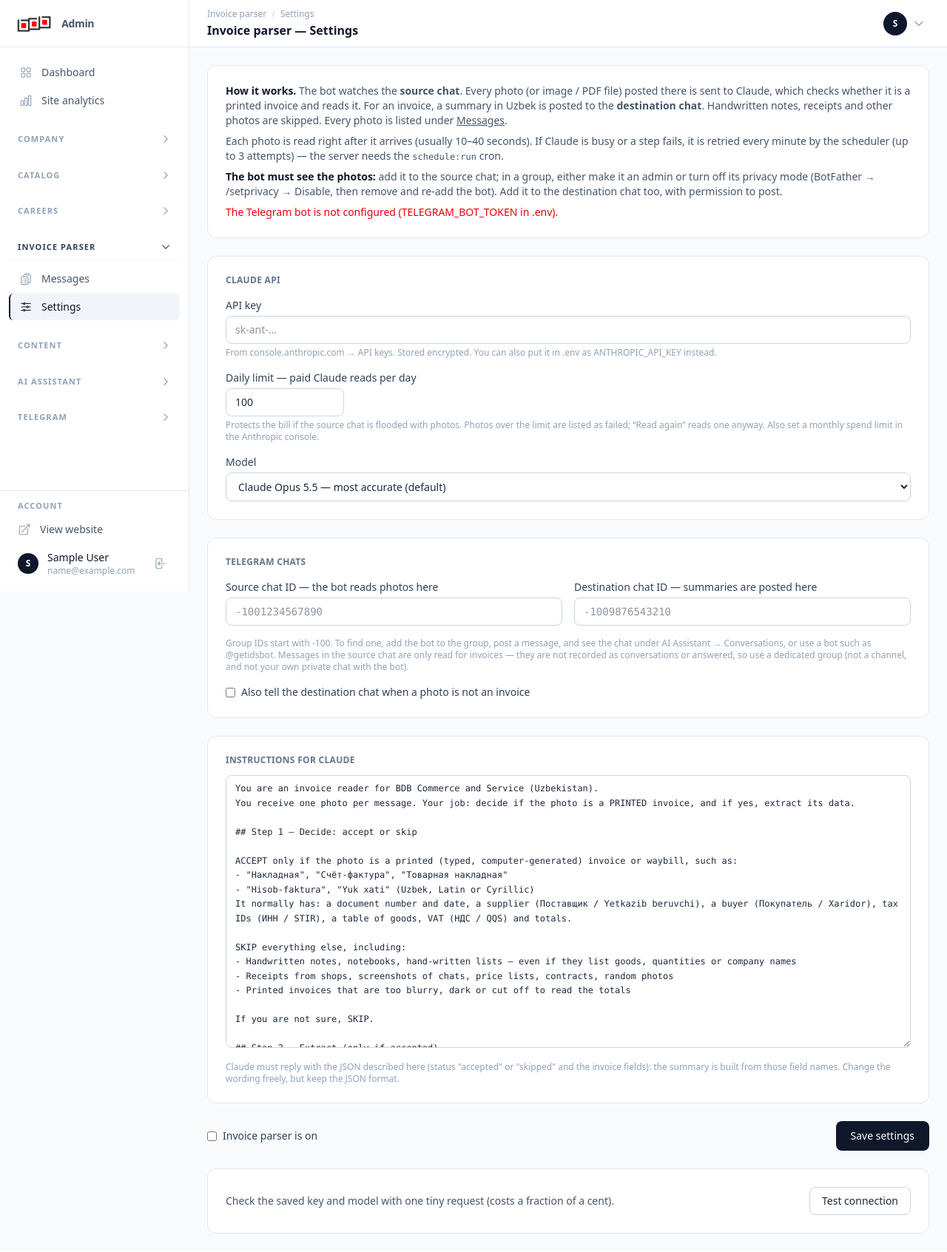
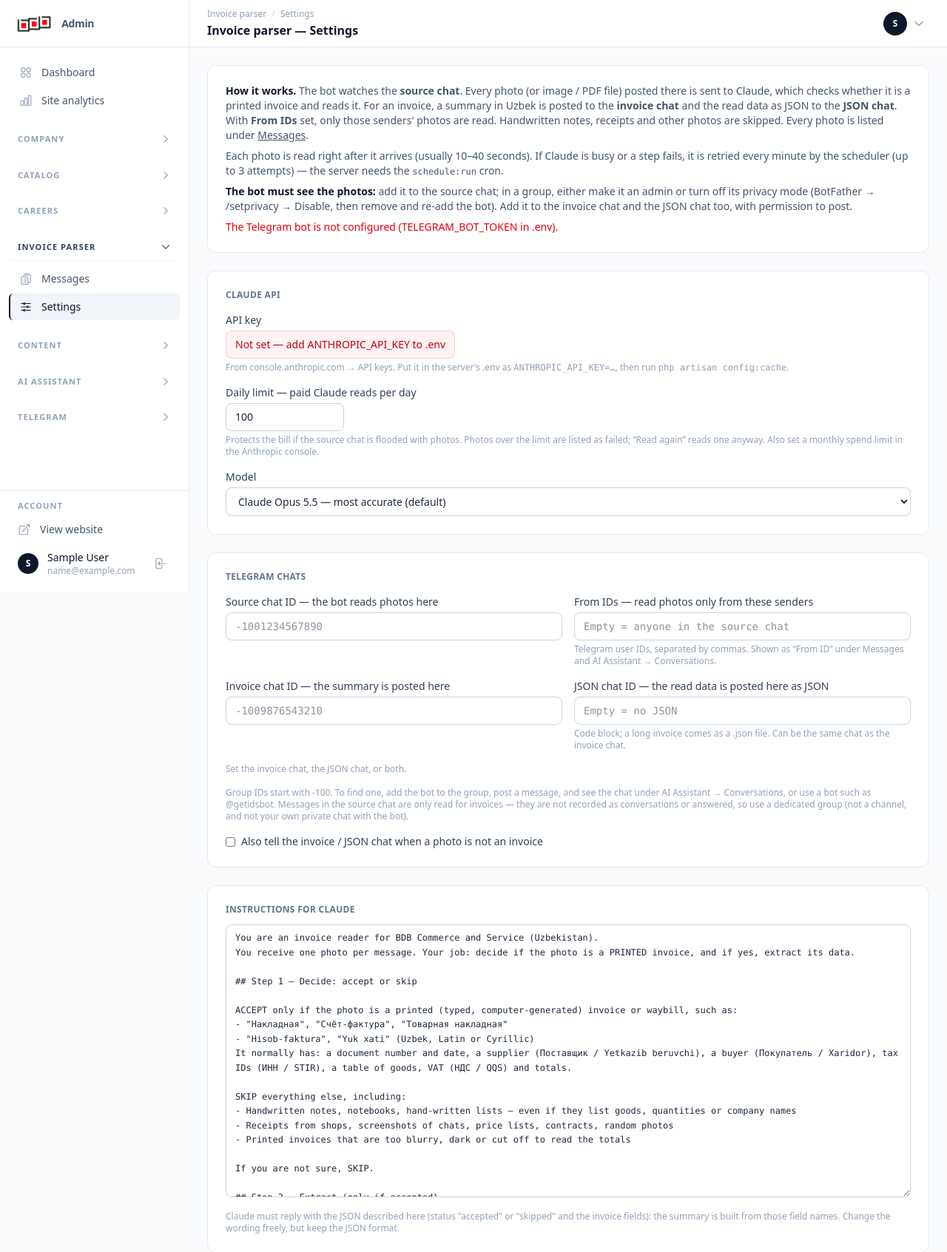
Before and after one commit to bdbcommerce/bdb, a Laravel app: page /admin/invoice-parser/settings in a window 1280 px wide. Shown: the top 1693 px of the page at 74% size. Before the commit the page ends 1668 px from the top, so only its background shows below. Run offline with Laravel 12, Linux system fonts and the light colour scheme; the visitor is signed in with stand-in values (Sample User, id 1); data that the repository does not hold is empty; style sheets or scripts are compiled from the project's sources; parts of the project's set-up code (start-up, migrations or seed data) failed here and were passed over; some libraries are stand-ins or nearby versions.

Commit message:
Invoice parser: From IDs filter, JSON result chat, Claude key from .env
- From IDs (optional): read photos in the source chat only from these senders
  (from.id or sender_chat.id); empty = anyone. Sender ID stored and shown.
- JSON chat (optional) next to the invoice (summary) chat: the cleaned result
  as JSON, a code block or a .json file when long. At least one chat needed;
  a failed post retries only the missing part, without a new read.
- Settings no longer take a Claude key: a label shows whether
  ANTHROPIC_API_KEY is set in .env (an older saved key stays as fallback).

Co-Authored-By: Claude Opus 5.5 <noreply@anthropic.com>

```diff
--- a/app/Http/Controllers/Admin/InvoiceMessageController.php
+++ b/app/Http/Controllers/Admin/InvoiceMessageController.php
@@ -52,12 +52,13 @@ class InvoiceMessageController extends Controller
         abort_if($invoiceMessage->status === 'processing' && $invoiceMessage->updated_at->gt(now()->subMinutes(10)), 409, 'Already being read.');
 
         // A fresh read (the old result is dropped), even over the daily limit: an admin asked for it.
-        $invoiceMessage->update(['status' => 'pending', 'attempts' => 0, 'error' => null, 'result' => null]);
+        // Both message IDs cleared too, so the new result is posted to the invoice chat and the JSON chat again.
+        $invoiceMessage->update(['status' => 'pending', 'attempts' => 0, 'error' => null, 'result' => null, 'sent_message_id' => null, 'json_message_id' => null]);
         app()->instance('invoice-parser.skip-limit', $invoiceMessage->id);
         defer(fn () => $parser->process($invoiceMessage));
 
         return redirect()->route('admin.invoice-messages.show', $invoiceMessage)
-            ->with('success', 'Sent to Claude again — refresh in half a minute. A new summary is posted to the destination chat if it is an invoice.');
+            ->with('success', 'Sent to Claude again — refresh in half a minute. If it is an invoice, a new summary and JSON are posted to the invoice / JSON chat.');
     }
 
     public function destroy(InvoiceMessage $invoiceMessage)
--- a/app/Http/Controllers/Admin/InvoiceParserSettingController.php
+++ b/app/Http/Controllers/Admin/InvoiceParserSettingController.php
@@ -28,18 +28,22 @@ class InvoiceParserSettingController extends Controller
         $chatId = ['nullable', 'string', 'max:64', 'regex:/^-?\d+$/'];
         $data = $request->validate([
             'enabled' => ['boolean'],
-            'api_key' => ['nullable', 'string', 'max:300', 'regex:/^\S+$/'],
             'remove_key' => ['boolean'],
             'model' => ['required', Rule::in(array_keys(InvoiceParserSetting::MODELS))],
             'source_chat_id' => $chatId,
+            'source_from_ids' => ['nullable', 'string', 'max:1000', 'regex:/^[\s,;]*(-?\d{1,20}([\s,;]+-?\d{1,20})*)?[\s,;]*$/'],
             'target_chat_id' => [...$chatId, 'different:source_chat_id'],
+            'json_chat_id' => [...$chatId, 'different:source_chat_id'],
             'prompt' => ['nullable', 'string', 'max:20000'],
             'notify_skipped' => ['boolean'],
             'daily_limit' => ['required', 'integer', 'min:1', 'max:5000'],
         ], [
             'source_chat_id.regex' => 'A chat ID is a number, e.g. -1001234567890 for a group.',
             'target_chat_id.regex' => 'A chat ID is a number, e.g. -1001234567890 for a group.',
-            'target_chat_id.different' => 'The destination chat must differ from the source chat.',
+            'target_chat_id.different' => 'The invoice chat must differ from the source chat.',
+            'json_chat_id.regex' => 'A chat ID is a number, e.g. -1001234567890 for a group.',
+            'json_chat_id.different' => 'The JSON chat must differ from the source chat.',
+            'source_from_ids.regex' => 'From IDs are numbers separated by commas, e.g. 123456789, 987654321.',
         ]);
 
         $settings = InvoiceParserSetting::current();
@@ -48,20 +52,21 @@ class InvoiceParserSettingController extends Controller
             'enabled' => $request->boolean('enabled'),
             'model' => $data['model'],
             'source_chat_id' => $data['source_chat_id'] ?? null,
+            'source_from_ids' => implode(', ', InvoiceParserSetting::parseIds($data['source_from_ids'] ?? null)) ?: null,
             'target_chat_id' => $data['target_chat_id'] ?? null,
+            'json_chat_id' => $data['json_chat_id'] ?? null,
             // Same text as the built-in prompt: store nothing, so later improvements to it apply.
             'prompt' => $prompt === '' || $prompt === trim(InvoiceParserSetting::defaultPrompt()) ? null : $prompt,
             'notify_skipped' => $request->boolean('notify_skipped'),
             'daily_limit' => (int) $data['daily_limit'],
         ]);
+        // The key lives in .env (ANTHROPIC_API_KEY); an older key saved here can only be removed.
         if ($request->boolean('remove_key')) {
             $settings->api_key = null;
-        } elseif (filled($data['api_key'] ?? null)) {
-            $settings->api_key = $data['api_key']; // blank field = keep the saved key
         }
 
-        if ($settings->enabled && ! ($settings->apiKey() && $settings->source_chat_id && $settings->target_chat_id)) {
-            return back()->withInput($request->except('api_key'))->withErrors(['enabled' => 'To switch it on, set the Claude API key and both chat IDs.']);
+        if ($settings->enabled && ! ($settings->apiKey() && $settings->source_chat_id && $settings->hasResultChat())) {
+            return back()->withInput($request->except('api_key'))->withErrors(['enabled' => 'To switch it on, set ANTHROPIC_API_KEY in .env, the source chat ID and the invoice chat or the JSON chat.']);
         }
         $settings->save();
 
@@ -73,7 +78,7 @@ class InvoiceParserSettingController extends Controller
     {
         $settings = InvoiceParserSetting::current();
         if (! $settings->apiKey()) {
-            return back()->withErrors(['api_key' => 'Save a Claude API key first.']);
+            return back()->withErrors(['api_key' => 'Set ANTHROPIC_API_KEY in .env first.']);
         }
 
         try {
--- a/app/Models/AiModel.php
+++ b/app/Models/AiModel.php
@@ -186,7 +186,7 @@ class AiModel extends Model
             return $this->api_key;
         }
 
-        // Gemini may use GEMINI_API_KEY; Claude the invoice parser's key (its settings, else ANTHROPIC_API_KEY).
+        // Gemini may use GEMINI_API_KEY; Claude the invoice parser's key (ANTHROPIC_API_KEY, else a key saved in its settings earlier).
         return match ($this->provider) {
             'gemini' => config('services.gemini.key'),
             'anthropic' => InvoiceParserSetting::current()->apiKey(),
--- a/app/Models/InvoiceMessage.php
+++ b/app/Models/InvoiceMessage.php
@@ -20,7 +20,7 @@ class InvoiceMessage extends Model
 
     protected $fillable = [
         'chat_id', 'message_id', 'file_id', 'mime', 'sender', 'caption', 'status', 'attempts', 'result',
-        'error', 'model', 'input_tokens', 'output_tokens', 'sent_message_id', 'read_at', 'processed_at',
+        'error', 'model', 'input_tokens', 'output_tokens', 'sent_message_id', 'sender_id', 'json_message_id', 'read_at', 'processed_at',
     ];
 
     protected function casts(): array
--- a/app/Models/InvoiceParserSetting.php
+++ b/app/Models/InvoiceParserSetting.php
@@ -7,8 +7,9 @@ use Throwable;
 
 /**
  * Invoice parser settings (singleton). Admin → Invoice parser → Settings.
- * The bot reads photos posted in `source_chat_id`, Claude reads each one, and a summary
- * of every accepted invoice is posted to `target_chat_id`.
+ * The bot reads photos posted in `source_chat_id` (only from `source_from_ids` when set); Claude reads
+ * each one, and an accepted invoice is posted to `target_chat_id` as a summary and/or to `json_chat_id` as JSON.
+ * The Claude key comes from ANTHROPIC_API_KEY in .env (a key saved here earlier is the fallback).
  */
 class InvoiceParserSetting extends Model
 {
@@ -21,7 +22,7 @@ class InvoiceParserSetting extends Model
         'claude-haiku-5-5' => 'Claude Haiku 5.5 — cheapest',
     ];
 
-    protected $fillable = ['enabled', 'api_key', 'model', 'source_chat_id', 'target_chat_id', 'prompt', 'notify_skipped', 'daily_limit'];
+    protected $fillable = ['enabled', 'api_key', 'model', 'source_chat_id', 'source_from_ids', 'target_chat_id', 'json_chat_id', 'prompt', 'notify_skipped', 'daily_limit'];
 
     public const DEFAULT_DAILY_LIMIT = 100;
 
@@ -53,16 +54,19 @@ class InvoiceParserSetting extends Model
         }
     }
 
-    /** The key from the settings, else ANTHROPIC_API_KEY from .env. */
+    /** ANTHROPIC_API_KEY from .env, else a key saved in the settings earlier. */
     public function apiKey(): ?string
     {
+        if (filled($env = config('services.anthropic.key'))) {
+            return (string) $env;
+        }
         try {
             $key = $this->api_key;
         } catch (Throwable) {
             $key = null; // APP_KEY changed: the stored key can no longer be decrypted
         }
 
-        return ($key ?: config('services.anthropic.key')) ?: null;
+        return $key ?: null;
     }
 
     public function modelId(): string
@@ -86,10 +90,44 @@ class InvoiceParserSetting extends Model
         return (string) file_get_contents(resource_path('prompts/invoice-reader.md'));
     }
 
-    /** Ready to work: switched on, a key, both chats. */
+    /** Ready to work: switched on, a key, the source chat and at least one result chat. */
     public function ready(): bool
     {
-        return $this->enabled && $this->apiKey() && filled($this->source_chat_id) && filled($this->target_chat_id);
+        return $this->enabled && $this->apiKey() && filled($this->source_chat_id) && $this->hasResultChat();
+    }
+
+    /** A chat for the summary or for the JSON is set. */
+    public function hasResultChat(): bool
+    {
+        return filled($this->target_chat_id) || filled($this->json_chat_id);
+    }
+
+    /** The allowed sender IDs; empty = anyone in the source chat. */
+    public function fromIds(): array
+    {
+        return self::parseIds($this->source_from_ids);
+    }
+
+    /** "123, -100456 789" → ['123', '-100456', '789'] (unique). */
+    public static function parseIds(?string $value): array
+    {
+        return array_values(array_unique(preg_split('/[\s,;]+/', trim((string) $value), -1, PREG_SPLIT_NO_EMPTY)));
+    }
+
+    /** May this sender's photo be read? from.id, or sender_chat.id for posts on behalf of a group or channel. */
+    public function allowsSender(array $message): bool
+    {
+        $allowed = $this->fromIds();
+        if (! $allowed) {
+            return true;
+        }
+        foreach ([$message['from']['id'] ?? null, $message['sender_chat']['id'] ?? null] as $id) {
+            if (is_scalar($id) && in_array((string) $id, $allowed, true)) {
+                return true;
+            }
+        }
+
+        return false;
     }
 
     /** Last 4 characters of the key, for the settings page; null when there is none or it can't be decrypted. */
--- a/resources/views/admin/invoice-parser/index.blade.php
+++ b/resources/views/admin/invoice-parser/index.blade.php
@@ -58,7 +58,7 @@
                             <span class="text-xs text-red-600 min-w-0 truncate max-w-md">{{ $m->error }}</span>
                         @endif
                         <span class="ml-auto flex items-center gap-3">
-                            @if($m->sender)<span class="text-xs text-slate-400">{{ $m->sender }}</span>@endif
+                            @if($m->sender || $m->sender_id)<span class="text-xs text-slate-400">{{ $m->sender }}@if($m->sender_id) <span class="font-mono">· From ID {{ $m->sender_id }}</span>@endif</span>@endif
                             <span class="text-xs text-slate-400">{{ $m->created_at->format('d.m.Y H:i') }}</span>
                             <span class="text-xs font-medium px-2 py-0.5 rounded-full {{ $statusClass($m->status) }}">{{ \App\Models\InvoiceMessage::STATUSES[$m->status] ?? $m->status }}</span>
                         </span>
--- a/resources/views/admin/invoice-parser/settings.blade.php
+++ b/resources/views/admin/invoice-parser/settings.blade.php
@@ -10,9 +10,9 @@
 @section('content')
 <div class="w-full space-y-6">
     <div class="bg-white border border-slate-200 rounded-xl p-6 text-sm text-slate-600 space-y-2">
-        <p><b class="text-slate-900">How it works.</b> The bot watches the <b>source chat</b>. Every photo (or image / PDF file) posted there is sent to Claude, which checks whether it is a printed invoice and reads it. For an invoice, a summary in Uzbek is posted to the <b>destination chat</b>. Handwritten notes, receipts and other photos are skipped. Every photo is listed under <a href="{{ route('admin.invoice-messages.index') }}" class="underline">Messages</a>.</p>
+        <p><b class="text-slate-900">How it works.</b> The bot watches the <b>source chat</b>. Every photo (or image / PDF file) posted there is sent to Claude, which checks whether it is a printed invoice and reads it. For an invoice, a summary in Uzbek is posted to the <b>invoice chat</b> and the read data as JSON to the <b>JSON chat</b>. With <b>From IDs</b> set, only those senders' photos are read. Handwritten notes, receipts and other photos are skipped. Every photo is listed under <a href="{{ route('admin.invoice-messages.index') }}" class="underline">Messages</a>.</p>
         <p>Each photo is read right after it arrives (usually 10–40 seconds). If Claude is busy or a step fails, it is retried every minute by the scheduler (up to {{ \App\Models\InvoiceMessage::MAX_ATTEMPTS }} attempts) — the server needs the <code class="text-xs">schedule:run</code> cron.</p>
-        <p><b class="text-slate-900">The bot must see the photos:</b> add it to the source chat; in a group, either make it an admin or turn off its privacy mode (BotFather → /setprivacy → Disable, then remove and re-add the bot). Add it to the destination chat too, with permission to post.</p>
+        <p><b class="text-slate-900">The bot must see the photos:</b> add it to the source chat; in a group, either make it an admin or turn off its privacy mode (BotFather → /setprivacy → Disable, then remove and re-add the bot). Add it to the invoice chat and the JSON chat too, with permission to post.</p>
         @unless($telegramReady)
             <p class="text-red-600">The Telegram bot is not configured (TELEGRAM_BOT_TOKEN in .env).</p>
         @endunless
@@ -24,18 +24,21 @@
         <div class="bg-white border border-slate-200 rounded-xl p-6 space-y-4">
             <h2 class="text-xs font-semibold text-slate-500 uppercase tracking-wide">Claude API</h2>
             <div>
-                <label for="api_key" class="block text-sm font-medium text-slate-700 mb-1">API key</label>
-                <input type="password" id="api_key" name="api_key" autocomplete="new-password" placeholder="{{ $settings->hasStoredKey() ? 'Saved'.($settings->keyHint() ? ' ('.$settings->keyHint().')' : ' (cannot be decrypted — enter it again)').' — leave empty to keep it' : 'sk-ant-…' }}" class="{{ $input }}">
-                <p class="text-xs text-slate-400 mt-1">
-                    From console.anthropic.com → API keys. Stored encrypted.
-                    @if(! $settings->hasStoredKey() && $envKey) Not set here, so <b>ANTHROPIC_API_KEY from .env</b> is used ({{ $settings->keyHint() }}).@endif
-                    @if(! $settings->hasStoredKey() && ! $envKey) You can also put it in .env as ANTHROPIC_API_KEY instead.@endif
-                </p>
+                <p class="block text-sm font-medium text-slate-700 mb-1">API key</p>
+                @if($envKey)
+                    <p class="inline-flex items-center gap-2 rounded-lg border border-emerald-200 bg-emerald-50 px-3 py-2 text-sm text-emerald-800">✓ Set in .env (ANTHROPIC_API_KEY {{ '…'.substr((string) config('services.anthropic.key'), -4) }})</p>
+                @elseif($settings->hasStoredKey())
+                    <p class="inline-flex items-center gap-2 rounded-lg border border-amber-200 bg-amber-50 px-3 py-2 text-sm text-amber-800">Not in .env — using a key saved here earlier{{ $settings->keyHint() ? ' ('.$settings->keyHint().')' : ' (cannot be decrypted)' }}</p>
+                @else
+                    <p class="inline-flex items-center gap-2 rounded-lg border border-red-200 bg-red-50 px-3 py-2 text-sm text-red-700">Not set — add ANTHROPIC_API_KEY to .env</p>
+                @endif
+                <p class="text-xs text-slate-400 mt-1">From console.anthropic.com → API keys. Put it in the server's .env as <code>ANTHROPIC_API_KEY=…</code>, then run <code>php artisan config:cache</code>.</p>
                 @if($settings->hasStoredKey())
                     <label class="mt-2 inline-flex items-center gap-2 text-xs text-slate-600">
-                        <input type="checkbox" name="remove_key" value="1" class="rounded border-slate-300"> Remove the saved key{{ $envKey ? ' (then the .env key is used)' : '' }}
+                        <input type="checkbox" name="remove_key" value="1" class="rounded border-slate-300"> Remove the key saved here earlier{{ $envKey ? ' (the .env key is used anyway)' : '' }}
                     </label>
                 @endif
+                @error('api_key')<p class="text-xs text-red-600 mt-1">{{ $message }}</p>@enderror
             </div>
             <div>
                 <label for="daily_limit" class="block text-sm font-medium text-slate-700 mb-1">Daily limit — paid Claude reads per day</label>
@@ -58,16 +61,31 @@
                 <div>
                     <label for="source_chat_id" class="block text-sm font-medium text-slate-700 mb-1">Source chat ID — the bot reads photos here</label>
                     <input type="text" id="source_chat_id" name="source_chat_id" inputmode="numeric" value="{{ old('source_chat_id', $settings->source_chat_id) }}" placeholder="-1001234567890" class="{{ $input }} font-mono">
+                    @error('source_chat_id')<p class="text-xs text-red-600 mt-1">{{ $message }}</p>@enderror
                 </div>
                 <div>
-                    <label for="target_chat_id" class="block text-sm font-medium text-slate-700 mb-1">Destination chat ID — summaries are posted here</label>
+                    <label for="source_from_ids" class="block text-sm font-medium text-slate-700 mb-1">From IDs — read photos only from these senders</label>
+                    <input type="text" id="source_from_ids" name="source_from_ids" value="{{ old('source_from_ids', $settings->source_from_ids) }}" placeholder="Empty = anyone in the source chat" class="{{ $input }} font-mono">
+                    <p class="text-xs text-slate-400 mt-1">Telegram user IDs, separated by commas. Shown as “From ID” under Messages and AI Assistant → Conversations.</p>
+                    @error('source_from_ids')<p class="text-xs text-red-600 mt-1">{{ $message }}</p>@enderror
+                </div>
+                <div>
+                    <label for="target_chat_id" class="block text-sm font-medium text-slate-700 mb-1">Invoice chat ID — the summary is posted here</label>
                     <input type="text" id="target_chat_id" name="target_chat_id" inputmode="numeric" value="{{ old('target_chat_id', $settings->target_chat_id) }}" placeholder="-1009876543210" class="{{ $input }} font-mono">
+                    @error('target_chat_id')<p class="text-xs text-red-600 mt-1">{{ $message }}</p>@enderror
+                </div>
+                <div>
+                    <label for="json_chat_id" class="block text-sm font-medium text-slate-700 mb-1">JSON chat ID — the read data is posted here as JSON</label>
+                    <input type="text" id="json_chat_id" name="json_chat_id" inputmode="numeric" value="{{ old('json_chat_id', $settings->json_chat_id) }}" placeholder="Empty = no JSON" class="{{ $input }} font-mono">
+                    <p class="text-xs text-slate-400 mt-1">Code block; a long invoice comes as a .json file. Can be the same chat as the invoice chat.</p>
+                    @error('json_chat_id')<p class="text-xs text-red-600 mt-1">{{ $message }}</p>@enderror
                 </div>
             </div>
+            <p class="text-xs text-slate-400">Set the invoice chat, the JSON chat, or both.</p>
             <p class="text-xs text-slate-400">Group IDs start with -100. To find one, add the bot to the group, post a message, and see the chat under AI Assistant → Conversations, or use a bot such as @getidsbot. Messages in the source chat are only read for invoices — they are not recorded as conversations or answered, so use a dedicated group (not a channel, and not your own private chat with the bot).</p>
             <label class="flex items-center gap-2 text-sm text-slate-700">
                 <input type="checkbox" name="notify_skipped" value="1" @checked(old('notify_skipped', $settings->notify_skipped)) class="rounded border-slate-300">
-                Also tell the destination chat when a photo is not an invoice
+                Also tell the invoice / JSON chat when a photo is not an invoice
             </label>
         </div>
 
--- a/resources/views/admin/invoice-parser/show.blade.php
+++ b/resources/views/admin/invoice-parser/show.blade.php
@@ -14,7 +14,7 @@
         <div class="bg-white border border-slate-200 rounded-xl p-6 space-y-2 text-sm">
             <div class="flex flex-wrap items-center gap-2">
                 <span class="text-xs font-medium px-2 py-0.5 rounded-full bg-slate-100 text-slate-700">{{ \App\Models\InvoiceMessage::STATUSES[$invoice->status] ?? $invoice->status }}</span>
-                <span class="text-slate-500">{{ $invoice->created_at->format('d.m.Y H:i') }}@if($invoice->sender) · {{ $invoice->sender }}@endif</span>
+                <span class="text-slate-500">{{ $invoice->created_at->format('d.m.Y H:i') }}@if($invoice->sender) · {{ $invoice->sender }}@endif@if($invoice->sender_id) · From ID <span class="font-mono">{{ $invoice->sender_id }}</span>@endif</span>
                 <span class="text-slate-400">· attempts {{ $invoice->attempts }}/{{ \App\Models\InvoiceMessage::MAX_ATTEMPTS }}</span>
             </div>
             @if($invoice->caption)<p class="text-slate-600">Caption: {{ $invoice->caption }}</p>@endif
@@ -65,7 +65,7 @@
             </div>
 
             <div class="bg-white border border-slate-200 rounded-xl p-6">
-                <h2 class="text-xs font-semibold text-slate-500 uppercase tracking-wide mb-3">Message posted to the destination chat</h2>
+                <h2 class="text-xs font-semibold text-slate-500 uppercase tracking-wide mb-3">Summary posted to the invoice chat</h2>
                 <pre class="whitespace-pre-wrap text-xs text-slate-700 font-sans">{{ strip_tags(\App\Services\Invoices\InvoiceParser::summary($r)) }}</pre>
             </div>
         @endif
@@ -91,7 +91,7 @@
         <form method="POST" action="{{ route('admin.invoice-messages.retry', $invoice) }}">
             @csrf
             <button type="submit" class="w-full text-sm font-medium rounded-lg px-4 py-2 border border-slate-300 hover:border-slate-500"
-                    @if($invoice->status === 'sent') onclick="return confirm('Read it again? A new summary will be posted to the destination chat.')" @endif>
+                    @if($invoice->status === 'sent') onclick="return confirm('Read it again? A new summary and JSON will be posted to the invoice / JSON chat.')" @endif>
                 Read again with Claude
             </button>
         </form>
```
Also changed, not shown: app/Services/Invoices/InvoiceParser.php (+66 -6 lines), tests/Feature/InvoiceParserChatsQaTest.php (added, +316 -0 lines), tests/Feature/InvoiceParserChatsTest.php (added, +213 -0 lines), tests/Feature/InvoiceParserEdgeCasesTest.php (+3 -1 lines), database/migrations/2026_11_16_100000_add_sender_filter_and_json_chat_to_invoice_parser.php (added).
